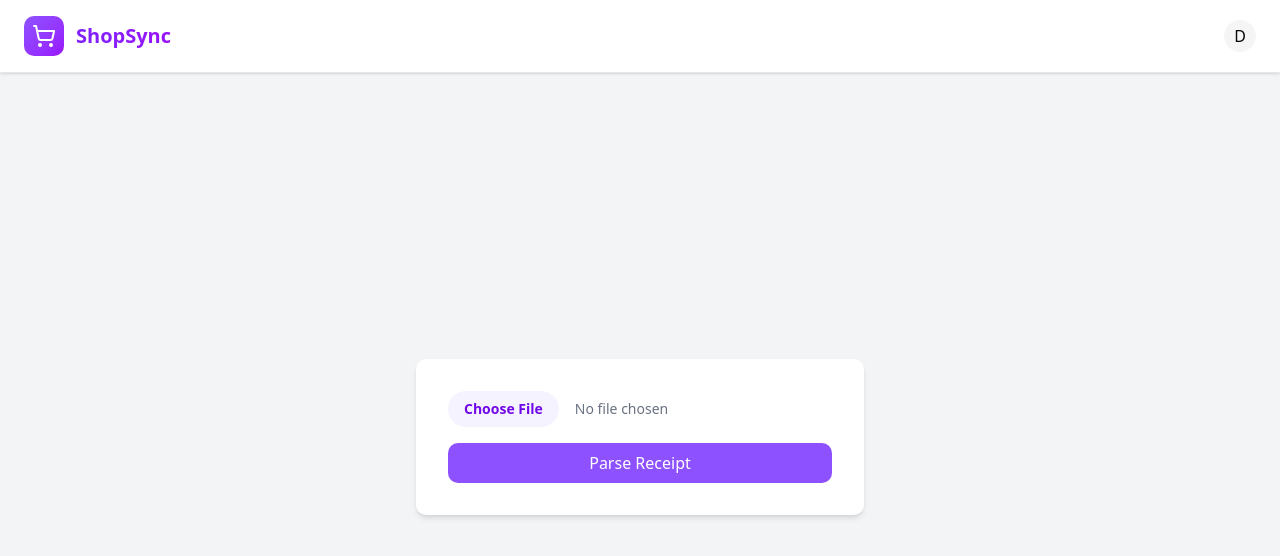
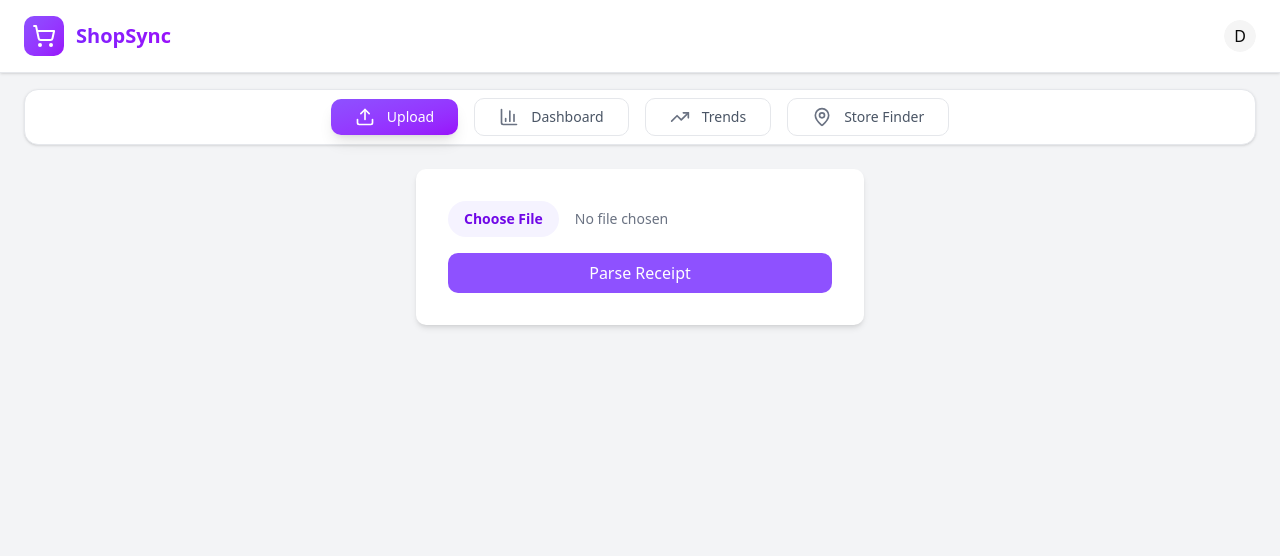
Before and after one commit to sajeremy/food, a React (Vite) app in the folder frontend/: page / in a window 1280 px wide. Shown: the top 556 px of the page. Built offline with nearby package versions, Linux system fonts and the light colour scheme; no server answers.

Commit message:
feat: add navigation menu

```diff
--- a/frontend/src/App.tsx
+++ b/frontend/src/App.tsx
@@ -1,61 +1,37 @@
 import { useState } from 'react';
-import { parseGroceryReceipt } from './services/api/groceryReceipt';
-import { Header } from '@/components/organisms/Header';
+import { MainLayout } from '@/components/templates/MainLayout';
+import { UploadPage } from './pages/UploadPage';
 
 function App() {
-  const [selectedFile, setSelectedFile] = useState<File | null>(null);
-  const [parsedData, setParsedData] = useState<any>(null);
-
-  const handleFileChange = (event: React.ChangeEvent<HTMLInputElement>) => {
-    if (event.target.files) {
-      setSelectedFile(event.target.files[0]);
-    }
-  };
-
-  const handleParseReceipt = async () => {
-    if (!selectedFile) {
-      alert('Please select a file first.');
-      return;
-    }
-
-
-    try {
-      const groceryData = await parseGroceryReceipt({
-        user: 'DemoUser', // Replace with actual user ID or context
-        imgFile: selectedFile,
-      });
-      setParsedData(groceryData);
-    }
-    catch (error) {
-      console.error('Error parsing receipt:', error);
-      alert('An unexpected error occurred.');
-    }
-  };
+  const [activeSection, setActiveSection] = useState('upload');
 
   const handleLogout = () => {
     console.log('User logged out');
   };
 
+  const renderPage = () => {
+    switch (activeSection) {
+      case 'upload':
+        return <UploadPage />;
+      case 'dashboard':
+        return <div className="flex items-center justify-center"><p className="text-gray-500">Dashboard page coming soon...</p></div>;
+      case 'trends':
+        return <div className="flex items-center justify-center"><p className="text-gray-500">Trends page coming soon...</p></div>;
+      case 'store-finder':
+        return <div className="flex items-center justify-center"><p className="text-gray-500">Store Finder page coming soon...</p></div>;
+      default:
+        return <UploadPage />;
+    }
+  };
+
   return (
-    <div className="min-h-screen bg-gray-100 flex flex-col">
-      <Header onLogout={handleLogout} />
-      <div className="flex-1 flex flex-col items-center justify-center">
-        <div className="bg-white p-8 rounded-lg shadow-md w-full max-w-md">
-        <div className="mb-4">
-          <input type="file" onChange={handleFileChange} className="block w-full text-sm text-gray-500 file:mr-4 file:py-2 file:px-4 file:rounded-full file:border-0 file:text-sm file:font-semibold file:bg-violet-50 file:text-violet-700 hover:file:bg-violet-100" />
-        </div>
-        <button onClick={handleParseReceipt} className="w-full bg-violet-500 text-white py-2 px-4 rounded-lg hover:bg-violet-600 focus:outline-none focus:ring-2 focus:ring-offset-2 focus:ring-violet-500">
-          Parse Receipt
-        </button>
-        {parsedData && (
-          <div className="mt-6 p-4 bg-gray-50 rounded-lg">
-            <h2 className="text-xl font-semibold mb-2">Parsed Data</h2>
-            <pre className="text-sm whitespace-pre-wrap">{JSON.stringify(parsedData, null, 2)}</pre>
-          </div>
-        )}
-        </div>
-      </div>
-    </div>
+    <MainLayout
+      activeSection={activeSection}
+      onSectionChange={setActiveSection}
+      onLogout={handleLogout}
+    >
+      {renderPage()}
+    </MainLayout>
   );
 }
 
--- /dev/null
+++ b/frontend/src/components/molecules/NavigationBar.tsx
@@ -0,0 +1,62 @@
+import { Upload, BarChart3, TrendingUp, MapPin } from 'lucide-react';
+
+interface NavigationItemProps {
+  icon: React.ReactNode;
+  label: string;
+  isActive?: boolean;
+  onClick?: () => void;
+}
+
+function NavigationItem({ icon, label, isActive = false, onClick }: NavigationItemProps) {
+  return (
+    <button
+      onClick={onClick}
+      className={`flex items-center gap-3 px-6 py-2 rounded-lg transition-all duration-200 group hover:scale-105 ${
+        isActive
+          ? 'bg-gradient-to-br from-violet-500 to-purple-600 text-white shadow-lg'
+          : 'bg-white hover:bg-gradient-to-br hover:from-violet-50 hover:to-purple-50 text-gray-600 hover:text-violet-600 border border-gray-200 hover:border-violet-200'
+      }`}
+    >
+      <div className={`transition-transform duration-200 group-hover:scale-110 ${
+        isActive ? 'text-white' : 'text-gray-500 group-hover:text-violet-600'
+      }`}>
+        {icon}
+      </div>
+      <span className={`text-sm font-medium transition-colors duration-200 ${
+        isActive ? 'text-white' : 'text-gray-600 group-hover:text-violet-600'
+      }`}>
+        {label}
+      </span>
+    </button>
+  );
+}
+
+interface NavigationBarProps {
+  activeSection?: string;
+  onSectionChange?: (section: string) => void;
+}
+
+export function NavigationBar({ activeSection = 'dashboard', onSectionChange }: NavigationBarProps) {
+  const navigationItems = [
+    { id: 'upload', icon: <Upload size={20} />, label: 'Upload' },
+    { id: 'dashboard', icon: <BarChart3 size={20} />, label: 'Dashboard' },
+    { id: 'trends', icon: <TrendingUp size={20} />, label: 'Trends' },
+    { id: 'store-finder', icon: <MapPin size={20} />, label: 'Store Finder' },
+  ];
+
+  return (
+    <nav className="bg-white shadow-sm border border-gray-200 rounded-xl mx-6 mt-4">
+      <div className="flex items-center justify-center gap-4 p-2">
+        {navigationItems.map((item) => (
+          <NavigationItem
+            key={item.id}
+            icon={item.icon}
+            label={item.label}
+            isActive={activeSection === item.id}
+            onClick={() => onSectionChange?.(item.id)}
+          />
+        ))}
+      </div>
+    </nav>
+  );
+}
--- a/frontend/src/components/molecules/index.ts
+++ b/frontend/src/components/molecules/index.ts
@@ -1,3 +1,4 @@
 // Molecular components - combinations of atoms
 export { DropdownMenu, DropdownMenuItem } from './DropdownMenu';
 export { UserMenu } from './UserMenu';
+export { NavigationBar } from './NavigationBar';
--- /dev/null
+++ b/frontend/src/components/templates/MainLayout.tsx
@@ -0,0 +1,37 @@
+import { Header } from '@/components/organisms/Header';
+import { NavigationBar } from '@/components/molecules/NavigationBar';
+
+interface MainLayoutProps {
+  children: React.ReactNode;
+  activeSection?: string;
+  onSectionChange?: (section: string) => void;
+  onLogout?: () => void;
+  avatarSrc?: string;
+  userName?: string;
+}
+
+export function MainLayout({
+  children,
+  activeSection = 'upload',
+  onSectionChange,
+  onLogout,
+  avatarSrc,
+  userName = 'DemoUser'
+}: MainLayoutProps) {
+  return (
+    <div className="min-h-screen bg-gray-100 flex flex-col">
+      <Header
+        onLogout={onLogout}
+        avatarSrc={avatarSrc}
+        userName={userName}
+      />
+      <NavigationBar
+        activeSection={activeSection}
+        onSectionChange={onSectionChange}
+      />
+      <main className="flex-1 mt-6">
+        {children}
+      </main>
+    </div>
+  );
+}
--- a/frontend/src/components/templates/index.ts
+++ b/frontend/src/components/templates/index.ts
@@ -1 +1,2 @@
 // Template components - page layouts
+export { MainLayout } from './MainLayout';
--- /dev/null
+++ b/frontend/src/pages/UploadPage.tsx
@@ -0,0 +1,58 @@
+import { useState } from 'react';
+import { parseGroceryReceipt } from '../services/api/groceryReceipt';
+
+export function UploadPage() {
+  const [selectedFile, setSelectedFile] = useState<File | null>(null);
+  const [parsedData, setParsedData] = useState<any>(null);
+
+  const handleFileChange = (event: React.ChangeEvent<HTMLInputElement>) => {
+    if (event.target.files) {
+      setSelectedFile(event.target.files[0]);
+    }
+  };
+
+  const handleParseReceipt = async () => {
+    if (!selectedFile) {
+      alert('Please select a file first.');
+      return;
+    }
+
+    try {
+      const groceryData = await parseGroceryReceipt({
+        user: 'DemoUser',
+        imgFile: selectedFile,
+      });
+      setParsedData(groceryData);
+    }
+    catch (error) {
+      console.error('Error parsing receipt:', error);
+      alert('An unexpected error occurred.');
+    }
+  };
+
+  return (
+    <div className="flex flex-col items-center justify-center px-6">
+      <div className="bg-white p-8 rounded-lg shadow-md w-full max-w-md">
+        <div className="mb-4">
+          <input
+            type="file"
+            onChange={handleFileChange}
+            className="block w-full text-sm text-gray-500 file:mr-4 file:py-2 file:px-4 file:rounded-full file:border-0 file:text-sm file:font-semibold file:bg-violet-50 file:text-violet-700 hover:file:bg-violet-100"
+          />
+        </div>
+        <button
+          onClick={handleParseReceipt}
+          className="w-full bg-violet-500 text-white py-2 px-4 rounded-lg hover:bg-violet-600 focus:outline-none focus:ring-2 focus:ring-offset-2 focus:ring-violet-500"
+        >
+          Parse Receipt
+        </button>
+        {parsedData && (
+          <div className="mt-6 p-4 bg-gray-50 rounded-lg">
+            <h2 className="text-xl font-semibold mb-2">Parsed Data</h2>
+            <pre className="text-sm whitespace-pre-wrap">{JSON.stringify(parsedData, null, 2)}</pre>
+          </div>
+        )}
+      </div>
+    </div>
+  );
+}
```
